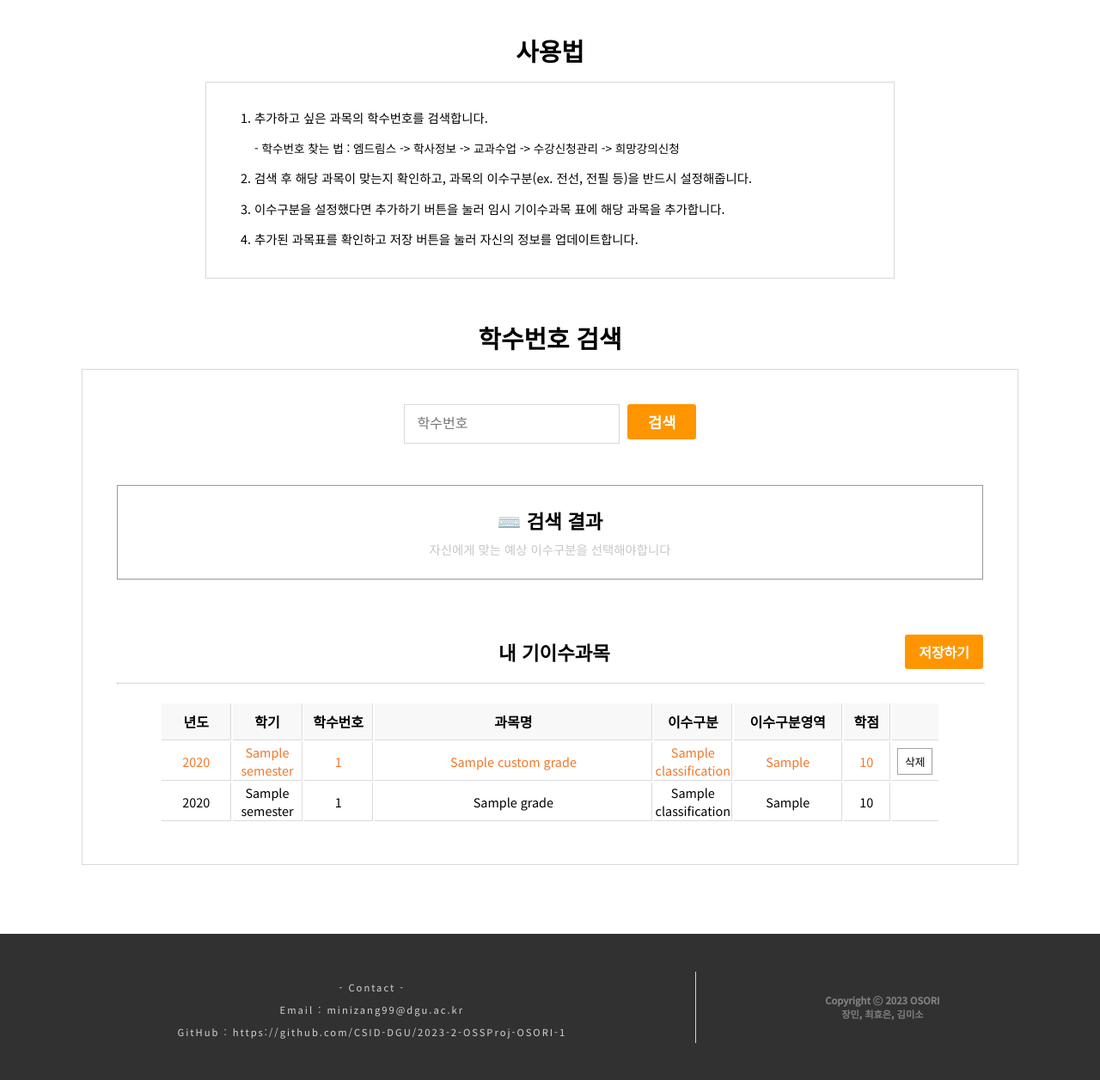
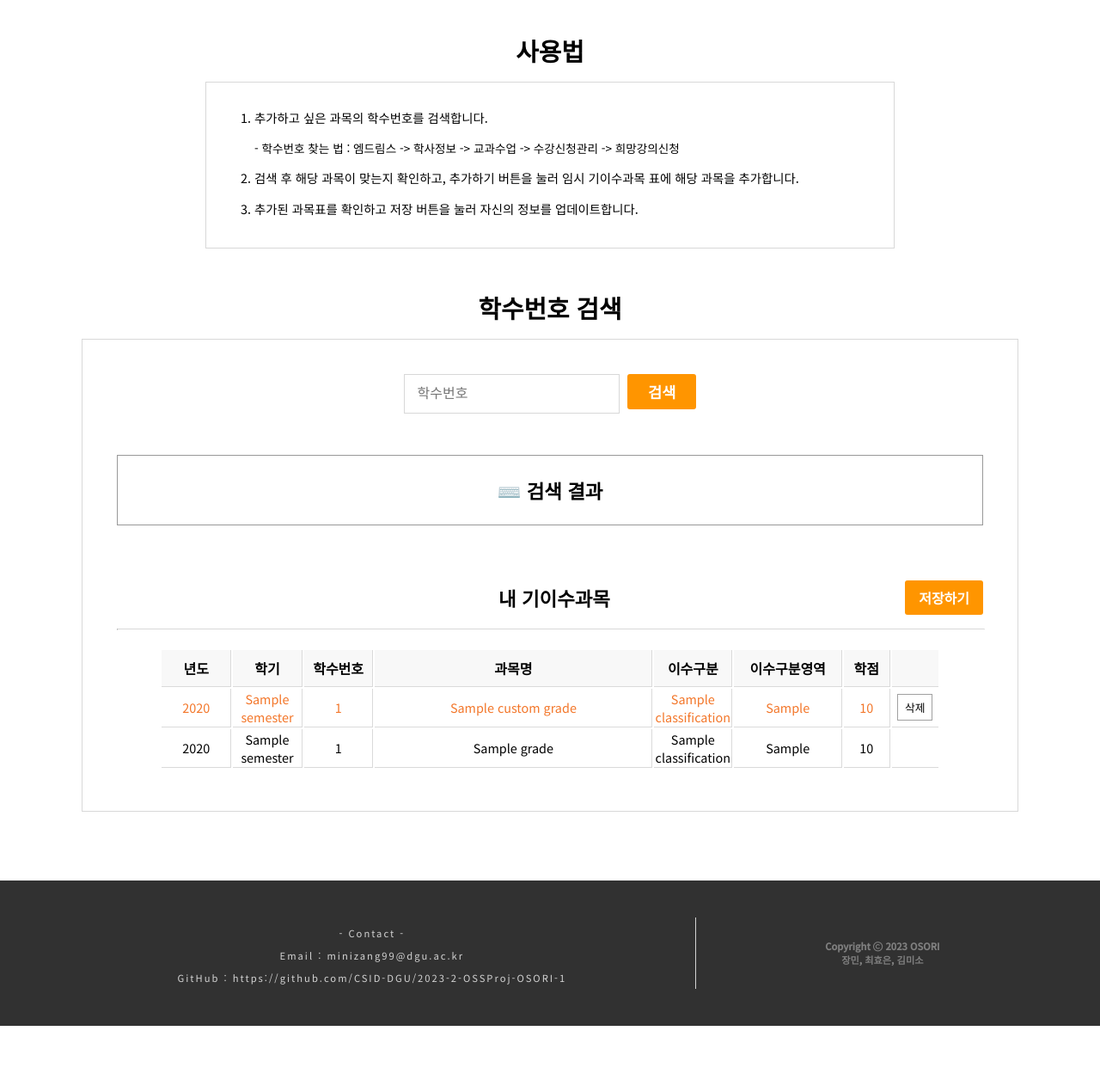
Before and after one commit to CSID-DGU/2023-2-OSSProj-OSORI-1, a Django app: template main/templates/custom.html in a window 1280 px wide. Shown: the part 285-1541 px from the top of the page at 86% size. After the commit the page ends 1478 px from the top, so only its background shows below. Run offline with Django 5.2, Linux system fonts and the light colour scheme; the template is opened without the code that fills it: most values are stand-ins (such as "Sample title", 1, 10 or a date in 2020); some libraries are stand-ins or nearby versions.

Commit message:
[1210_장민] fix_커스텀 수정

```diff
--- a/main/templates/custom.html
+++ b/main/templates/custom.html
@@ -23,9 +23,8 @@
                         href="https://mdrims.dongguk.edu/">엠드림스</a>
                     -> 학사정보 -> 교과수업 -> 수강신청관리 -> 희망강의신청
                 </p>
-                <p>2. 검색 후 해당 과목이 맞는지 확인하고, 과목의 <span class="caution_info">이수구분(ex. 전선, 전필 등)을 반드시 설정해줍니다.</span> </p>
-                <p>3. 이수구분을 설정했다면 추가하기 버튼을 눌러 임시 기이수과목 표에 해당 과목을 추가합니다.</p>
-                <p>4. 추가된 과목표를 확인하고 저장 버튼을 눌러 자신의 정보를 업데이트합니다.</p>
+                <p>2. 검색 후 해당 과목이 맞는지 확인하고, 추가하기 버튼을 눌러 임시 기이수과목 표에 해당 과목을 추가합니다.</p>
+                <p>3. 추가된 과목표를 확인하고 저장 버튼을 눌러 자신의 정보를 업데이트합니다.</p>
                 <div style="margin-top: 1.2rem;">
                 </div>
 
@@ -50,10 +49,6 @@
                     <div class="result_zone">
                         <div class="custom_subtitle">
                             ⌨️ 검색 결과
-                            <p
-                                style="color:rgb(199, 199, 199); font-size:0.9rem; font-weight: lighter; margin-top:0.4rem">
-                                자신에게 맞는 예상 이수구분을 선택해야합니다
-                            </p>
                         </div>
 
                         <!-- 여기가 검색시 결과를 띄워주는 div@!!!!! -->
@@ -182,23 +177,6 @@
 
     function ajax_conn() {
         var input_s_num = $("#s_num").val();
-        // 영어과목 이수면제 커맨드 입력시
-        if(input_s_num == '면제'){
-            if(year <= 21){
-                show_table(['10352', 'English Listening Practice 1', '', '이수면제용', 0]);
-                var classification_input = document.getElementById('classification');
-                classification_input.value = '교필';
-                classification_input.disabled = true;
-                return;
-            }
-            else{
-                show_table(['11304', '대학영어', '', '이수면제용', 0]);
-                var classification_input = document.getElementById('classification');
-                classification_input.value = '공필';
-                classification_input.disabled = true;
-                return;
-            }
-        }
         // ajax 통신 시작
         $.ajax(
             {
```
